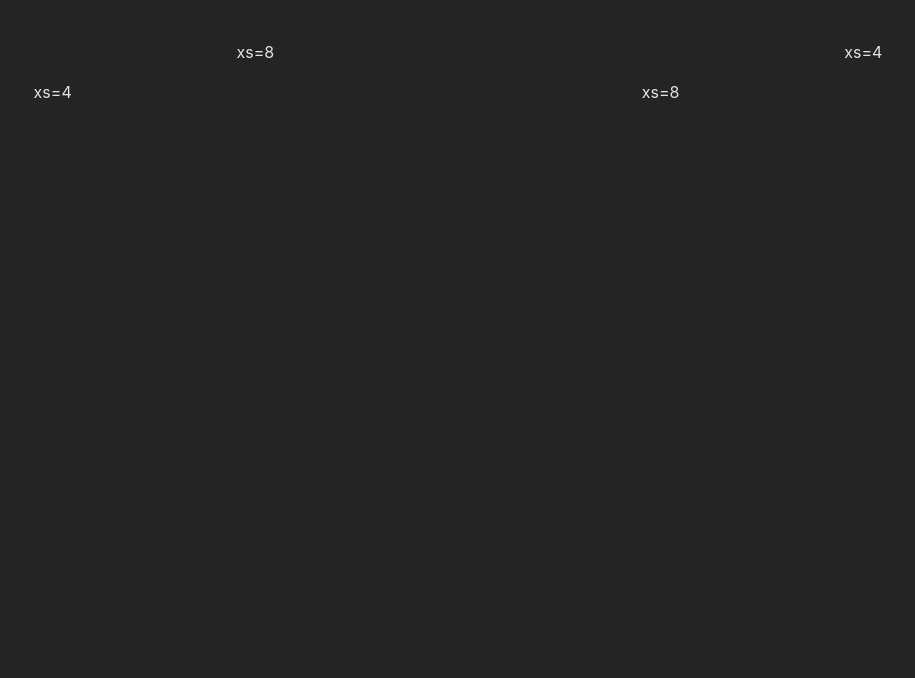
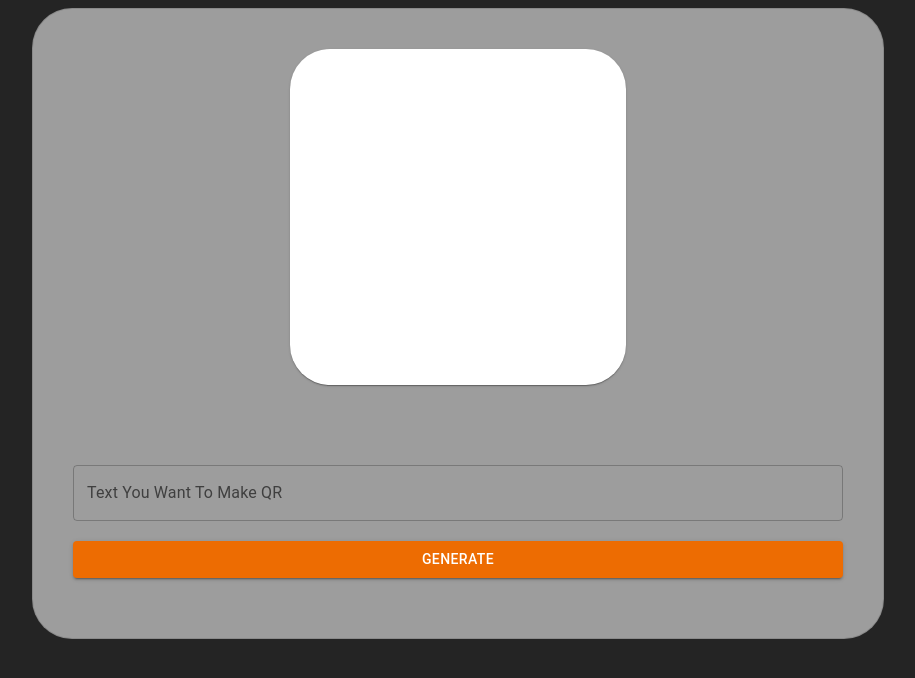
Before and after one commit to mojtaba-afraz/QREE, a React (Vite) app: page / in a window 1280 px wide. Shown: the top 678 px of the page, without its empty margins (182-1097 px from the left). Built offline with nearby package versions, Linux system fonts and the light colour scheme.

Commit message:
add QR generator card

```diff
--- a/src/App.tsx
+++ b/src/App.tsx
@@ -1,26 +1,72 @@
-import { useState } from 'react'
-import './App.css'
+import {SetStateAction, useState} from 'react'
+import QRCode from 'react-qr-code';
 import Grid from '@mui/material/Grid'
+import Container from '@mui/material/Container';
+import Card from '@mui/material/Card';
+import Box from '@mui/material/Box';
+import TextField from '@mui/material/TextField';
+import {Button, colors} from "@mui/material";
 
 function App() {
-  const [count, setCount] = useState(0)
+    let inputValue = ''
+    const [QrValue, setQrValue] = useState('')
+    const updateQR = (NewValue:SetStateAction<string>):void => {
+    UpdateInputValue('')
+    setQrValue(NewValue)
+    };
+    const UpdateInputValue = (newValue:string):void=>{
+        inputValue = newValue
+    }
 
     return (
         <div className="App">
+            <Container maxWidth="md">
                 <Grid container spacing={2}>
-            <Grid item xs={8}>
-                xs=8
+                    <Grid item md={12} xs={12} xl={12}>
+                            <Card sx={{p: 5,bgcolor: "#9d9d9d",borderRadius:10}} variant="outlined">
+                                    <Grid item md={12} xs={12} xl={12}>
+                                        <Box sx={{
+                                            display: 'flex',
+                                            justifyContent: 'center',
+                                            width:'100%'
+                                        }}>
+                                            <Card sx={{p: 5,borderRadius:10,mb:10,width:'256px',height:'256px'}}>
+                                                {QrValue &&
+                                                    <QRCode value={QrValue}/>
+                                                }
+                                            </Card>
+                                        </Box>
                                     </Grid>
-            <Grid item xs={4}>
-                xs=4
+                                    <Grid item md={12} xs={12} xl={12}>
+                                        <Box sx={{
+                                            display: 'flex',
+                                            justifyContent: 'center',
+                                            width:'100%'
+                                        }}>
+                                            {inputValue}
+                                        <TextField
+                                            onChange={e => UpdateInputValue(e.target.value)}
+                                            label="Text You Want To Make QR"
+                                            defaultValue={inputValue}
+                                            sx={{width:'100%'}}
+                                            color={'primary'}
+                                        />
+                                        </Box>
+                                        <Box sx={{
+                                            display: 'flex',
+                                            justifyContent: 'center',
+                                            width:'100%',
+                                            margin:'20px 0'
+                                        }}>
+                                            <Button sx={{width:'100%'}} onClick={ e => updateQR(inputValue)} color={"warning"} variant="contained">
+                                                generate
+                                            </Button>
+                                        </Box>
                                     </Grid>
-            <Grid item xs={4}>
-                xs=4
-            </Grid>
-            <Grid item xs={8}>
-                xs=8
+                            </Card>
                     </Grid>
                 </Grid>
+            </Container>
         </div>
     )
 }
```
Lines whose indentation alone changed are shown as unchanged.
